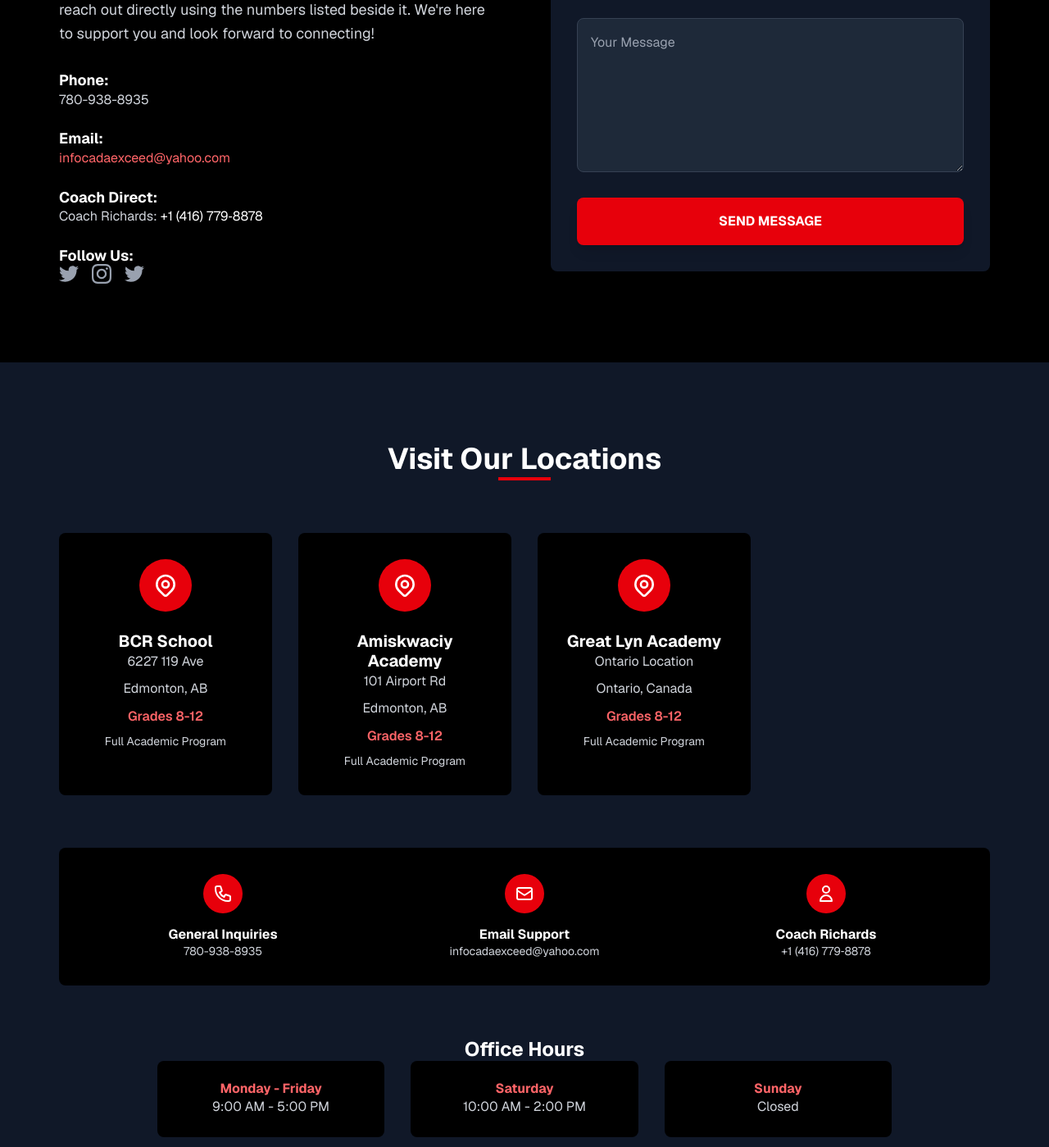
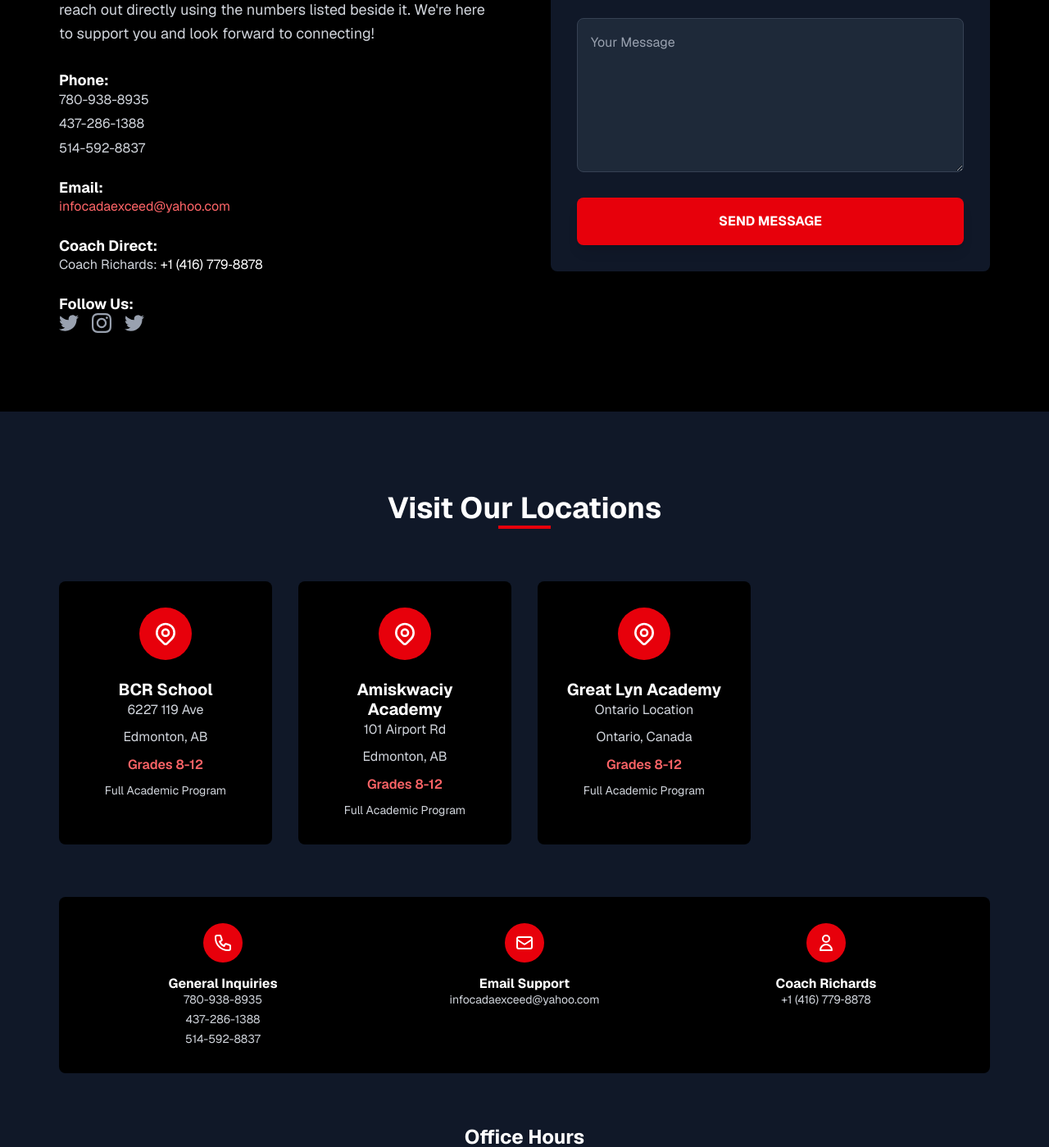
Before and after one commit to digitalmarketingcanada5/basketball_website, a Next.js app: page /contact in a window 1280 px wide. Shown: the part 401-1800 px from the top of the page at 82% size. Built offline with nearby package versions, Linux system fonts and the light colour scheme.

Commit message:
Update contact information to include additional phone numbers for clarity

```diff
--- a/src/components/contact/ContactHero.jsx
+++ b/src/components/contact/ContactHero.jsx
@@ -49,7 +49,11 @@ const ContactHero = () => {
             <div className="space-y-6">
               <div>
                 <h3 className="text-white font-bold text-lg mb-2">Phone:</h3>
-                <p className="text-gray-300">780-938-8935</p>
+                <div className="space-y-1">
+                  <p className="text-gray-300">780-938-8935</p>
+                  <p className="text-gray-300">437-286-1388</p>
+                  <p className="text-gray-300">514-592-8837</p>
+                </div>
               </div>
 
               <div>
--- a/src/components/contact/ContactInfo.jsx
+++ b/src/components/contact/ContactInfo.jsx
@@ -72,7 +72,11 @@ const ContactInfo = () => {
                 </svg>
               </div>
               <h4 className="text-white font-bold mb-2">General Inquiries</h4>
-              <p className="text-gray-300 text-sm">780-938-8935</p>
+              <div className="space-y-1">
+                <p className="text-gray-300 text-sm">780-938-8935</p>
+                <p className="text-gray-300 text-sm">437-286-1388</p>
+                <p className="text-gray-300 text-sm">514-592-8837</p>
+              </div>
             </div>
 
             <div>
```
Also changed, not shown: src/lib/siteData.js.
